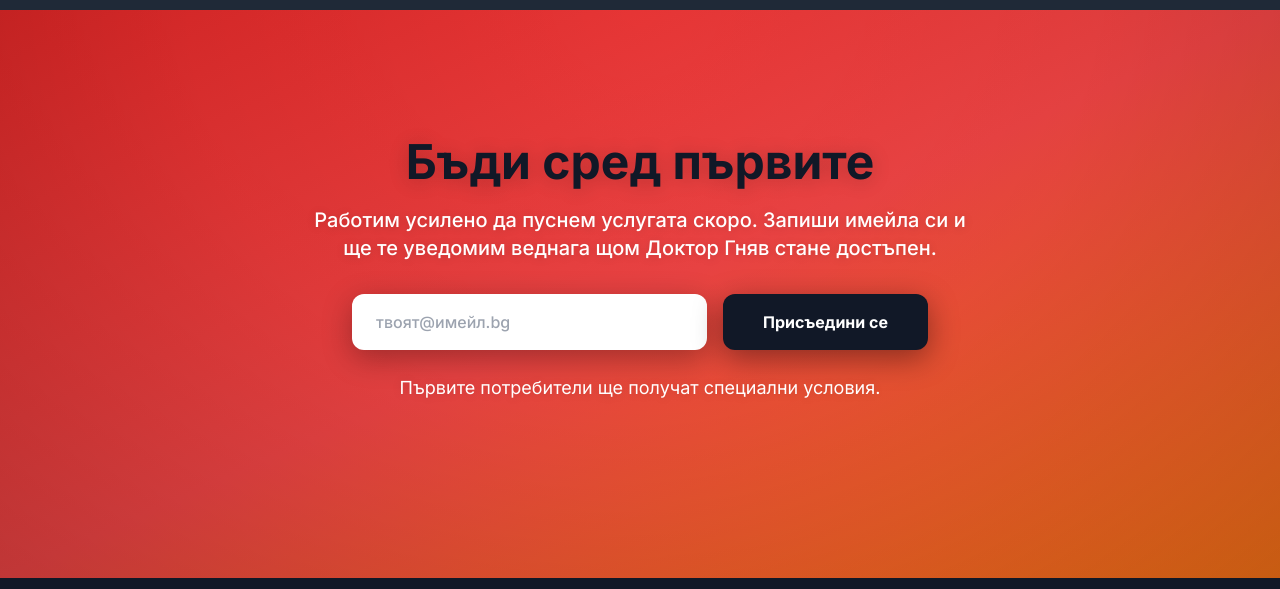
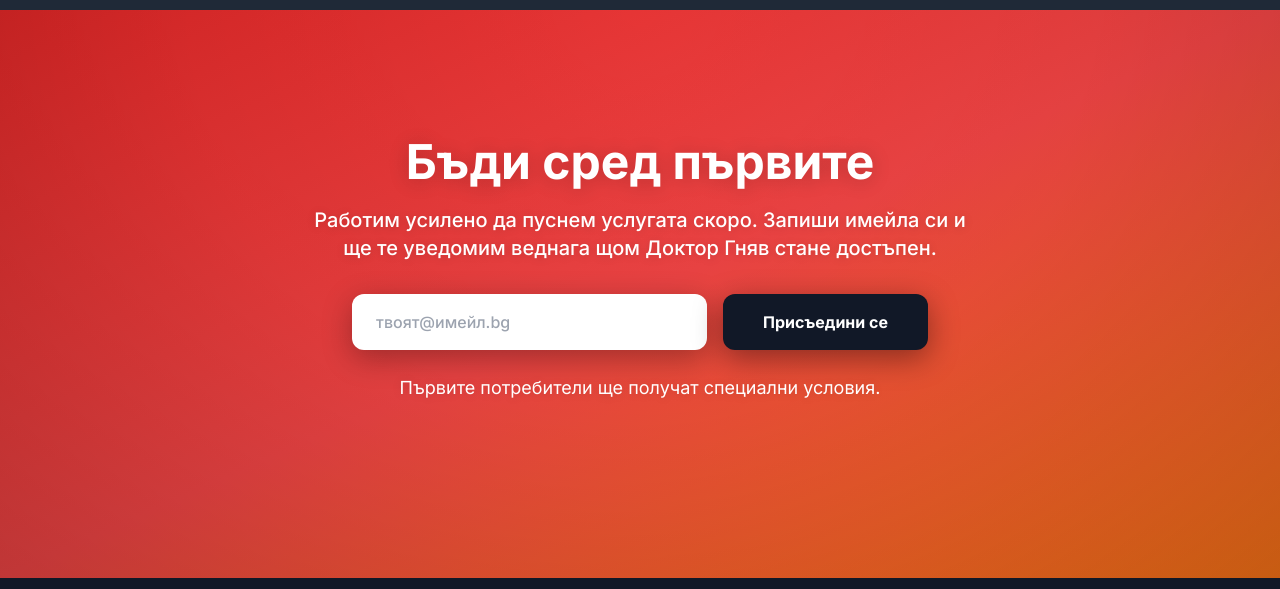
Before and after one commit to dmdavidkov/DrAnger, a plain HTML site: page index.html in a window 1280 px wide. Shown: the part 2860-3449 px from the top of the page. Drawn offline with nearby package versions, Linux system fonts and the light colour scheme.

Commit message:
Remove unnecessary class from heading in the early access section for improved styling consistency

```diff
--- a/index.html
+++ b/index.html
@@ -421,7 +421,7 @@
         <div class="absolute inset-0 bg-[radial-gradient(ellipse_at_top,_var(--tw-gradient-stops))] from-transparent via-black/5 to-black/20"></div>
 
         <div class="max-w-3xl mx-auto px-4 relative z-10">
-            <h2 class="text-3xl sm:text-4xl md:text-5xl font-bold mb-5 text-center text-gray-900" data-aos="fade-up" style="text-shadow: 0 2px 20px rgba(0,0,0,0.2);">Бъди сред първите</h2>
+            <h2 class="text-3xl sm:text-4xl md:text-5xl font-extrabold mb-5 text-center" data-aos="fade-up" style="text-shadow: 0 2px 20px rgba(0,0,0,0.2);">Бъди сред първите</h2>
             <p class="text-lg md:text-xl mb-8 leading-relaxed max-w-2xl mx-auto text-center font-medium" data-aos="fade-up" data-aos-delay="100" style="text-shadow: 0 1px 10px rgba(0,0,0,0.15);">
                 Работим усилено да пуснем услугата скоро. Запиши имейла си и ще те уведомим веднага щом Доктор Гняв стане достъпен.
             </p>
```
